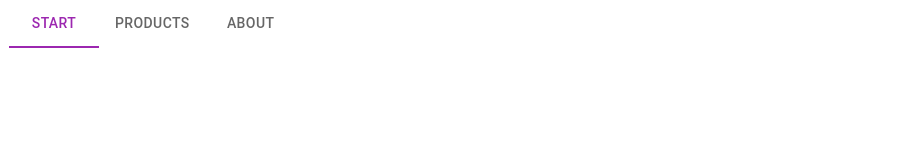
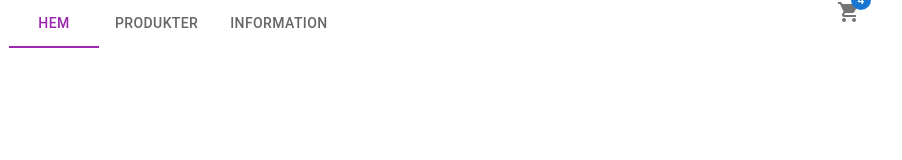
Before and after one commit to OliviaIsberg/ducky, a React (Create React App) app: page / in a window 1280 px wide. Shown: the top 160 px of the page, without its empty margins (205-1107 px from the left). Built offline with nearby package versions, Linux system fonts and the light colour scheme.

Commit message:
added cart
Header
Fixes #8

```diff
--- a/src/components/Header/Header.tsx
+++ b/src/components/Header/Header.tsx
@@ -1,6 +1,7 @@
-import { Box, Tabs, Tab, Container } from '@mui/material'
+import { Box, Tabs, Tab, Container, Badge } from '@mui/material'
 import { FC, useState } from 'react'
 import { useNavigate } from 'react-router-dom'
+import ShoppingCartIcon from '@mui/icons-material/ShoppingCart'
 
 interface HeaderProps {}
 
@@ -16,7 +17,9 @@ const Header: FC<HeaderProps> = () => {
   return (
     <Container maxWidth="md">
       <Box sx={{ width: '100%' }}>{/* logo här */}</Box>
-      <Box sx={{ width: '100%' }}>
+      <Box
+        sx={{ display: 'flex', justifyContent: 'space-between', width: '100%' }}
+      >
         <Tabs
           value={value}
           onChange={handleChange}
@@ -24,10 +27,15 @@ const Header: FC<HeaderProps> = () => {
           indicatorColor="secondary"
           aria-label="secondary tabs example"
         >
-          <Tab value="/" label="Start" />
-          <Tab value="ProductListPage" label="Products" />
-          <Tab value="about" label="About" />
+          <Tab value="/" label="Hem" />
+          <Tab value="ProductListPage" label="Produkter" />
+          <Tab value="about" label="Information" />
         </Tabs>
+        <Box>
+          <Badge badgeContent={4} color="primary">
+            <ShoppingCartIcon color="action" />
+          </Badge>
+        </Box>
       </Box>
     </Container>
   )
```
